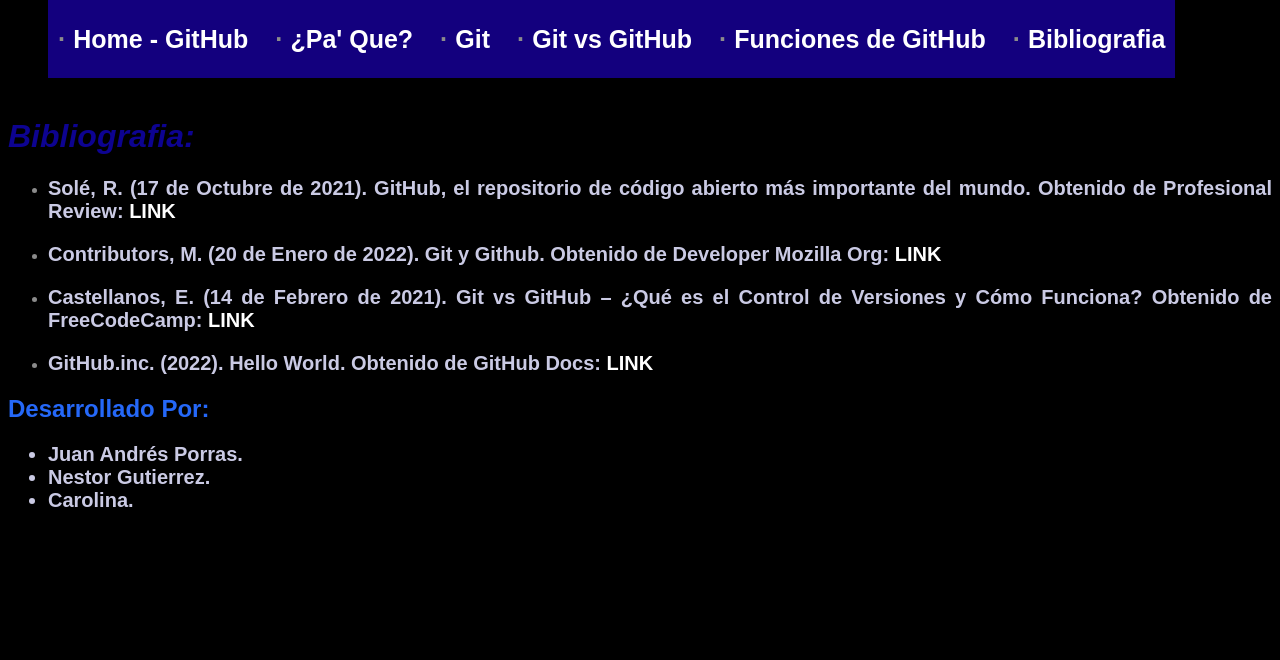
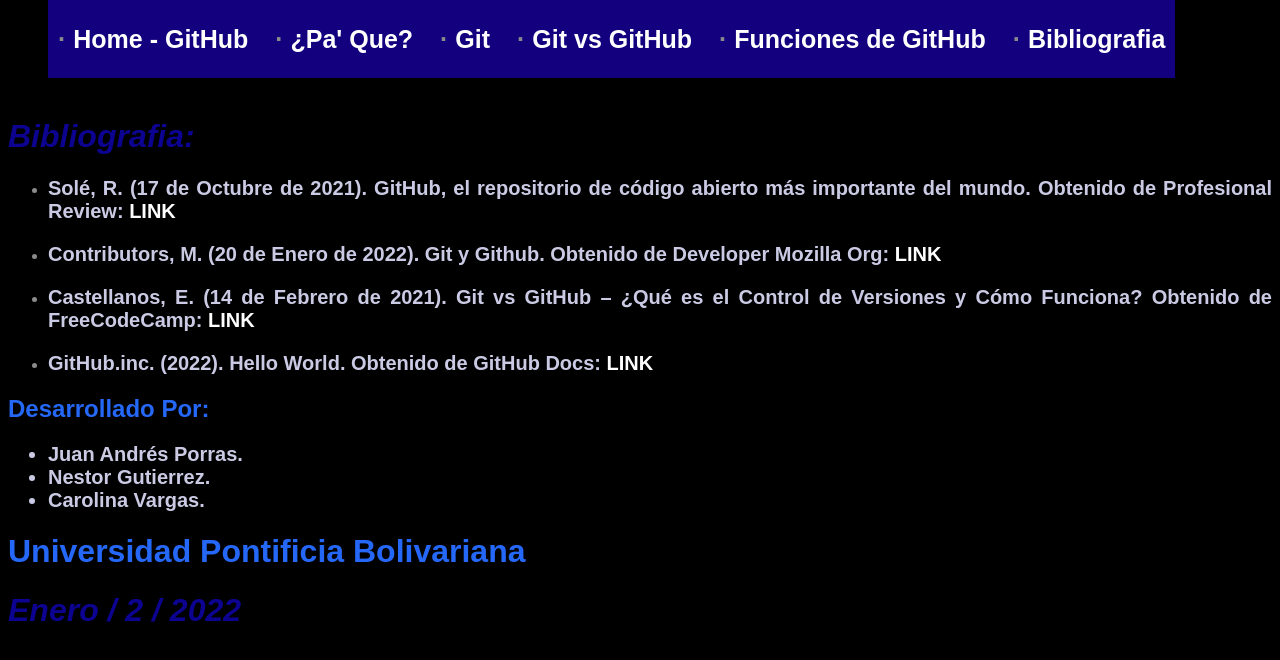
Before and after one commit to JuanA1525/Proyecto_Intro_Sistemas_1, a plain HTML site: page Bibliografia.html in a window 1280 px wide. Drawn offline with Linux system fonts and the light colour scheme.

Commit message:
Cambio en las credenciales del documento en Bibliografia.html

```diff
--- a/Bibliografia.html
+++ b/Bibliografia.html
@@ -76,9 +76,16 @@
             Nestor Gutierrez.
         </li>
         <li id="sParrafos">
-            Carolina.
+            Carolina Vargas.
         </li>
     </ul>
+
+    <h1 id="sSubtitulos">Universidad Pontificia Bolivariana</h1>
+    <h1 id="sTitles">Enero / 2 / 2022</h1>
+
+    <br>
+
+    <img src="/IMAGENES/upb_logo.jpg" alt="">
 
 </body>
 
```
